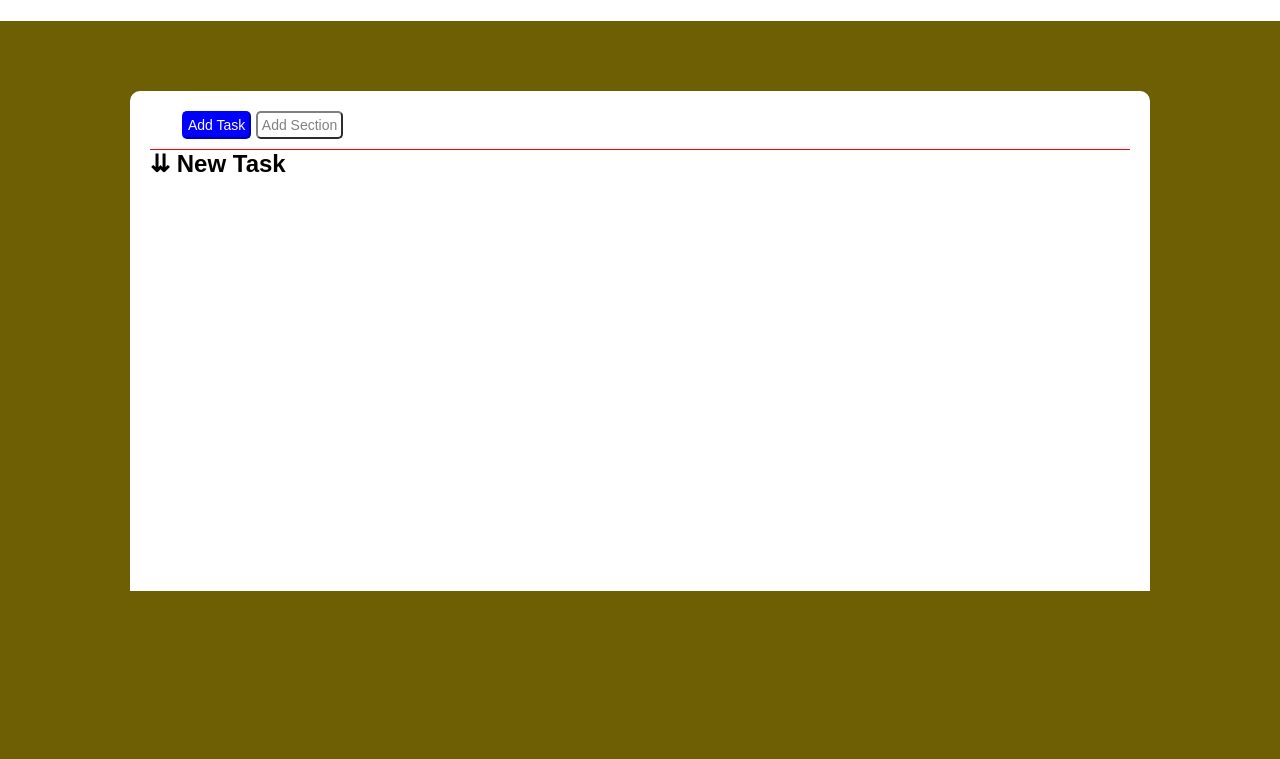
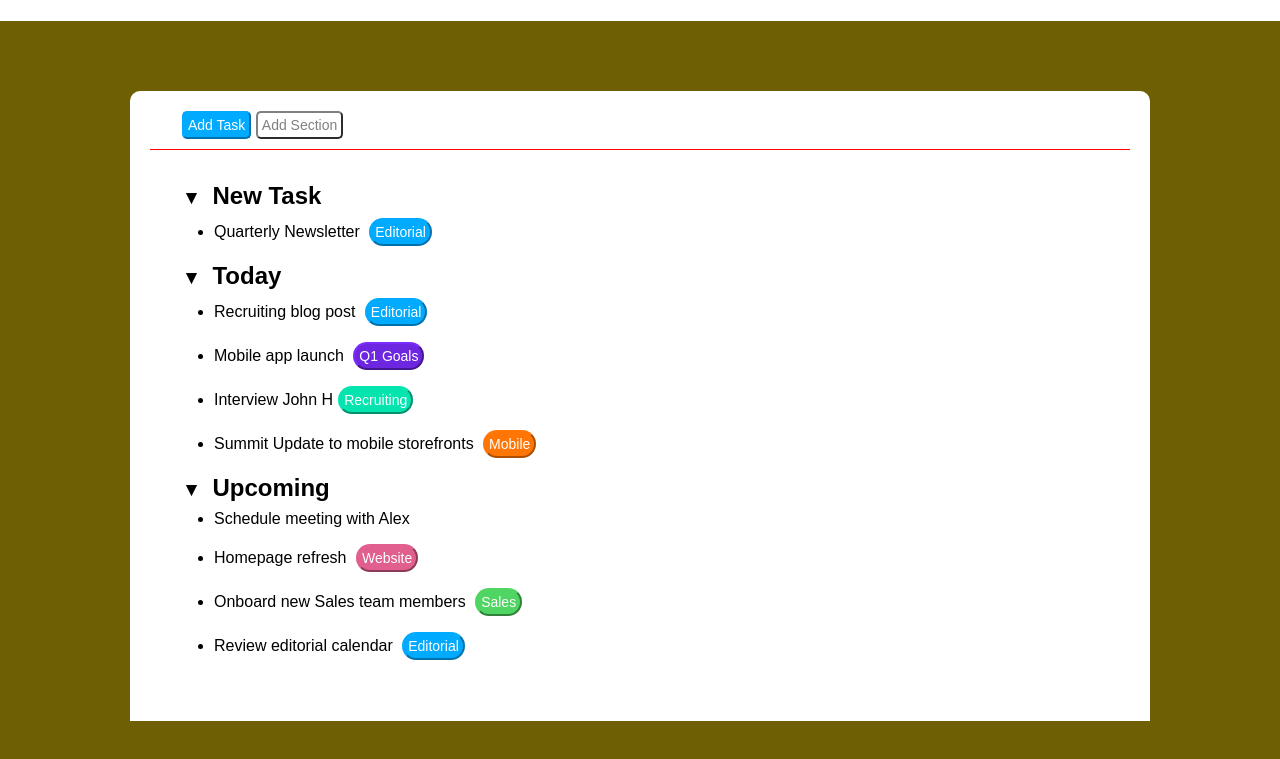
Before and after one commit to LucaSammarco/html-css-toboolist, a plain HTML site: page index.html in a window 1280 px wide. Shown: the part 79-838 px from the top of the page. Before the commit the page ends 800 px from the top, so only its background shows below. Drawn offline with Linux system fonts and the light colour scheme.

Commit message:
Added list elements

```diff
--- a/index.html
+++ b/index.html
@@ -1,5 +1,5 @@
 <!DOCTYPE html>
-<html lang="it">
+<html lang="en">
 <head>
     <meta charset="UTF-8">
     <meta name="viewport" content="width=device-width, initial-scale=1.0">
@@ -21,9 +21,40 @@
         </nav>
 
         <div id="separatore"><br></div>
-
-        <section> <h2> &downdownarrows; New Task</h2>
-
+<!-- new task -->
+        <section>
+            <div>
+                <span class="triangle">&#9660;</span> <h2>New Task</h2>
+            <ul>
+                <li>Quarterly Newsletter <button class="blue-button" type="button"> Editorial</button></li>
+            </ul>
+            </div>
+<!-- Today -->
+            <div>
+                <span class="triangle">&#9660;</span> <h2>Today</h2>
+                <ul>
+                    <li>Recruiting blog post <button class="blue-button" type="button"> Editorial</button></li>
+                </ul> <ul>
+                    <li>Mobile app launch <button class="violet-button" type="button"> Q1 Goals</button></li>
+                </ul> <ul>
+                    <li>Interview John H<button class="green-button" type="button"> Recruiting</button></li>
+                </ul> <ul>
+                    <li>Summit Update to mobile storefronts <button class="orange-button" type="button"> Mobile</button></li>
+                </ul>
+            </div>
+<!-- Upcoming -->
+            <div>
+                <span class="triangle">&#9660;</span> <h2>Upcoming</h2>
+                <ul>
+                    <li>Schedule meeting with Alex</li>
+                </ul> <ul>
+                    <li>Homepage refresh <button class="pink-button" type="button"> Website</button></li>
+                </ul> <ul>
+                    <li>Onboard new Sales team members <button class="light-green-button" type="button"> Sales</button></li>
+                </ul> <ul>
+                    <li>Review editorial calendar <button class="blue-button" type="button"> Editorial</button></li>
+                </ul>
+            </div>
 
 
 
--- a/style/style.css
+++ b/style/style.css
@@ -35,7 +35,7 @@ header h1 {
 main {
     margin: 70px 130px;
 
-    height: 500px;
+    height: 630px;
     padding: 20px;
     background-color: white;
     border-radius: 10px 10px 0 0;
@@ -55,9 +55,9 @@ nav button {
 }
 
 .blue-button {
-    background-color: blue;
+    background-color: rgb(0, 170, 255);
     color: white;
-    border-color: blue;
+    border-color: rgb(0, 170, 255);
 }
 
 .white-button {
@@ -74,3 +74,64 @@ nav button {
     height: 1px;
     margin-top: 10px;
 }
+
+section {
+    padding: 2rem;
+}
+
+.triangle {
+    font-size: 1.2rem;
+}
+
+h2 {
+    display: inline-block;
+    margin-left: 7px;
+}
+
+li {
+    margin-left: 2rem;
+    margin-bottom: 1rem;
+}
+
+section button {
+    font-size: 14px;
+    padding: 4px;
+    border-radius: 20px;
+    text-align: center;
+    margin-left: 5px;
+}
+
+ul {
+    margin-top: 0.5rem;
+    margin-bottom: 0.5rem;
+}
+
+.violet-button {
+    background-color: rgb(110, 39, 224);
+    color: white;
+    border-color:  rgb(110, 39, 224);
+}
+
+.green-button {
+    background-color: rgb(4, 228, 175);
+    color: white;
+    border-color:  rgb(4, 228, 175);
+}
+
+.orange-button {
+    background-color: rgb(255, 118, 5);
+    color: white;
+    border-color: rgb(255, 118, 5);
+}
+
+.pink-button {
+    background-color: rgb(224, 95, 142);
+    color: white;
+    border-color: rgb(224, 95, 142);
+}
+
+.light-green-button {
+    background-color: rgb(80, 213, 98);
+    color: white;
+    border-color:  rgb(80, 213, 98);
+}
```
